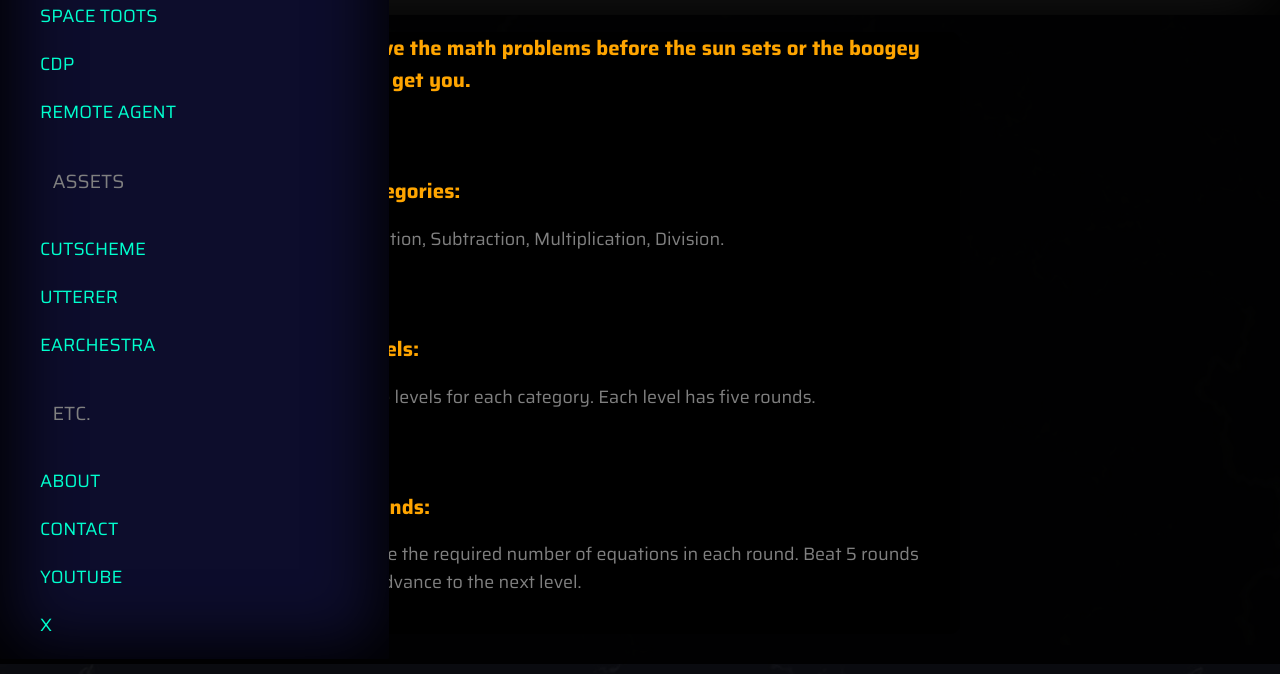
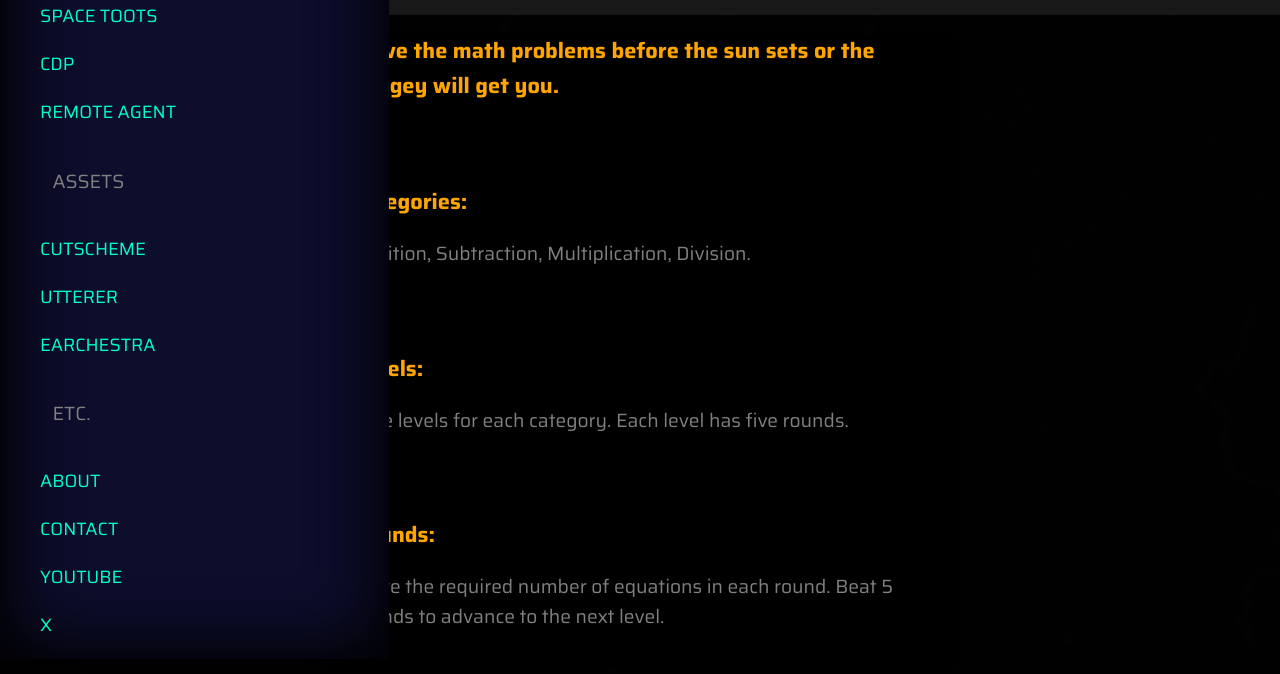
Before and after one commit to Madsir/madsirstudio.github.io, a Jekyll site: the page built from calculationboogey/index.html, in a window 1280 px wide and 1400 px high. Shown: the part 255-929 px from the top of the window. Built offline with Jekyll 4.4.1, drawn with Linux system fonts in a browser that asks for light colours; grey boxes are pictures that could not be loaded.

Commit message:
Update index.html

```diff
--- a/calculationboogey/index.html
+++ b/calculationboogey/index.html
@@ -22,14 +22,14 @@
 h2 {
   margin-left: 5%;
   margin-right: 5%;
-  font-size: 1.6em;
+  font-size: 1.7em;
   color: #FFA500;
 }
 h1 {
   color: #FFA500;
 }
 p {
-  font-size: 1.4em;
+  font-size: 1.5em;
   margin-left: 5%;
   margin-right: 5%;
 }
@@ -44,9 +44,11 @@
 		.caround {
   align-items: center;
   background-color: #181818;
-  box-shadow: inset 0 0 5em 1em #000;
-width:100%;
 }
+	.caround img
+	{
+		  box-shadow: inset 0 0 5em 1em #000;
+	}
 @media (max-width: 600px) {
   p {
     font-size: 0.7em;
```
